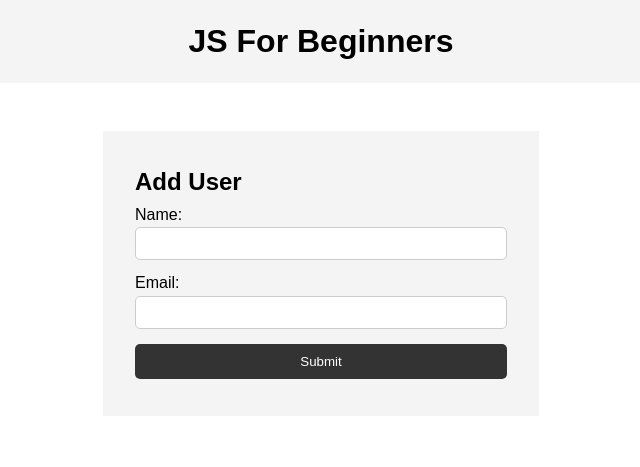
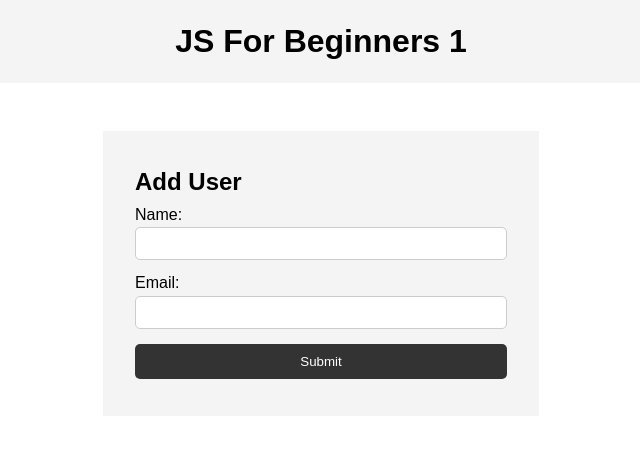
Before and after one commit to Tipnl/jscrashcourse, a plain HTML site: page index.html in a window 1280 px wide. Shown: the whole page, without its empty margins (319-959 px from the left). Drawn offline with Linux system fonts and the light colour scheme.

Commit message:
first commit

```diff
--- a/index.html
+++ b/index.html
@@ -9,7 +9,7 @@
   </head>
   <body>
     <header>
-      <h1>JS For Beginners</h1>
+      <h1>JS For Beginners 1</h1>
     </header>
 
     <section class="container">
```
